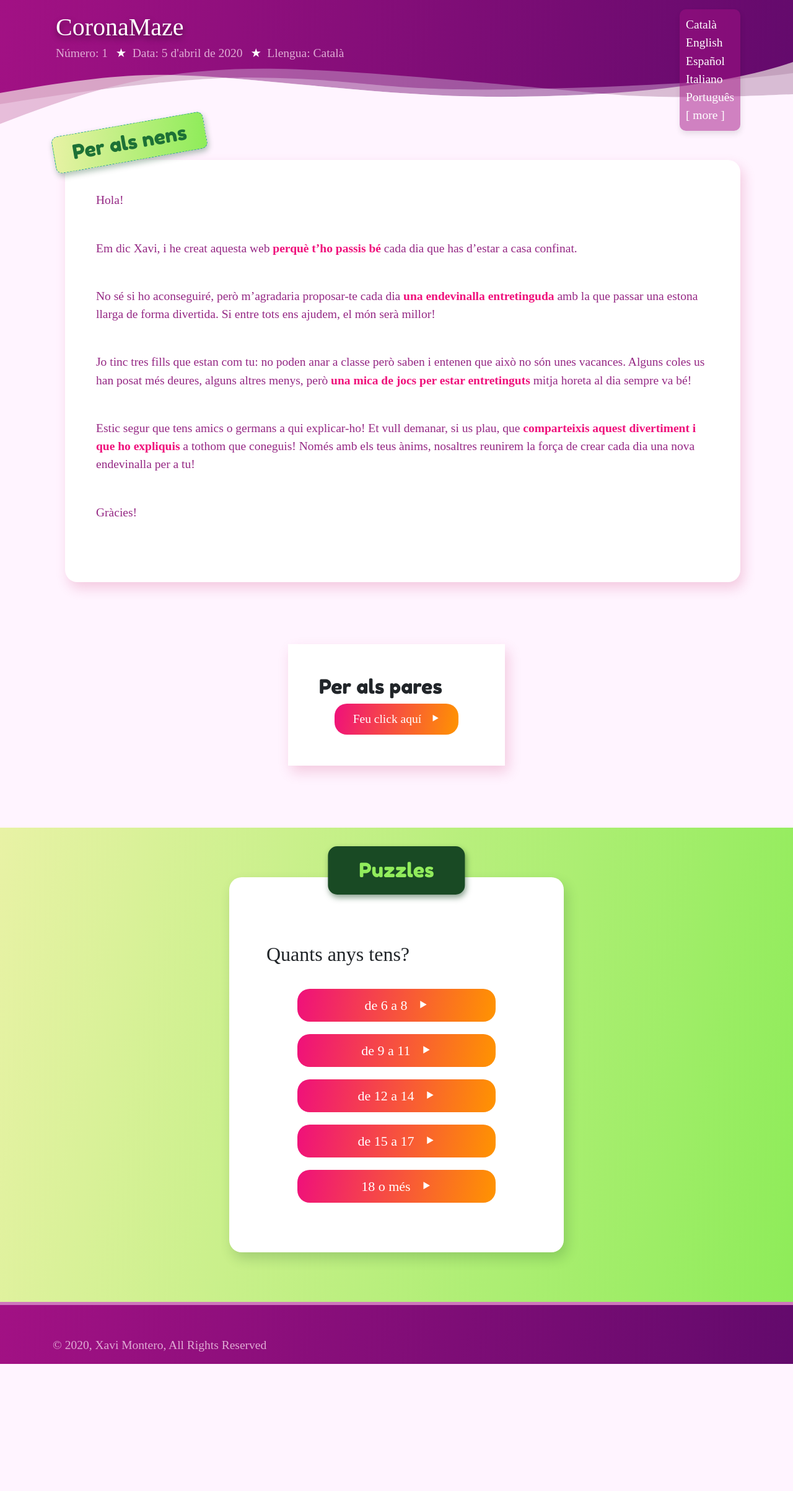
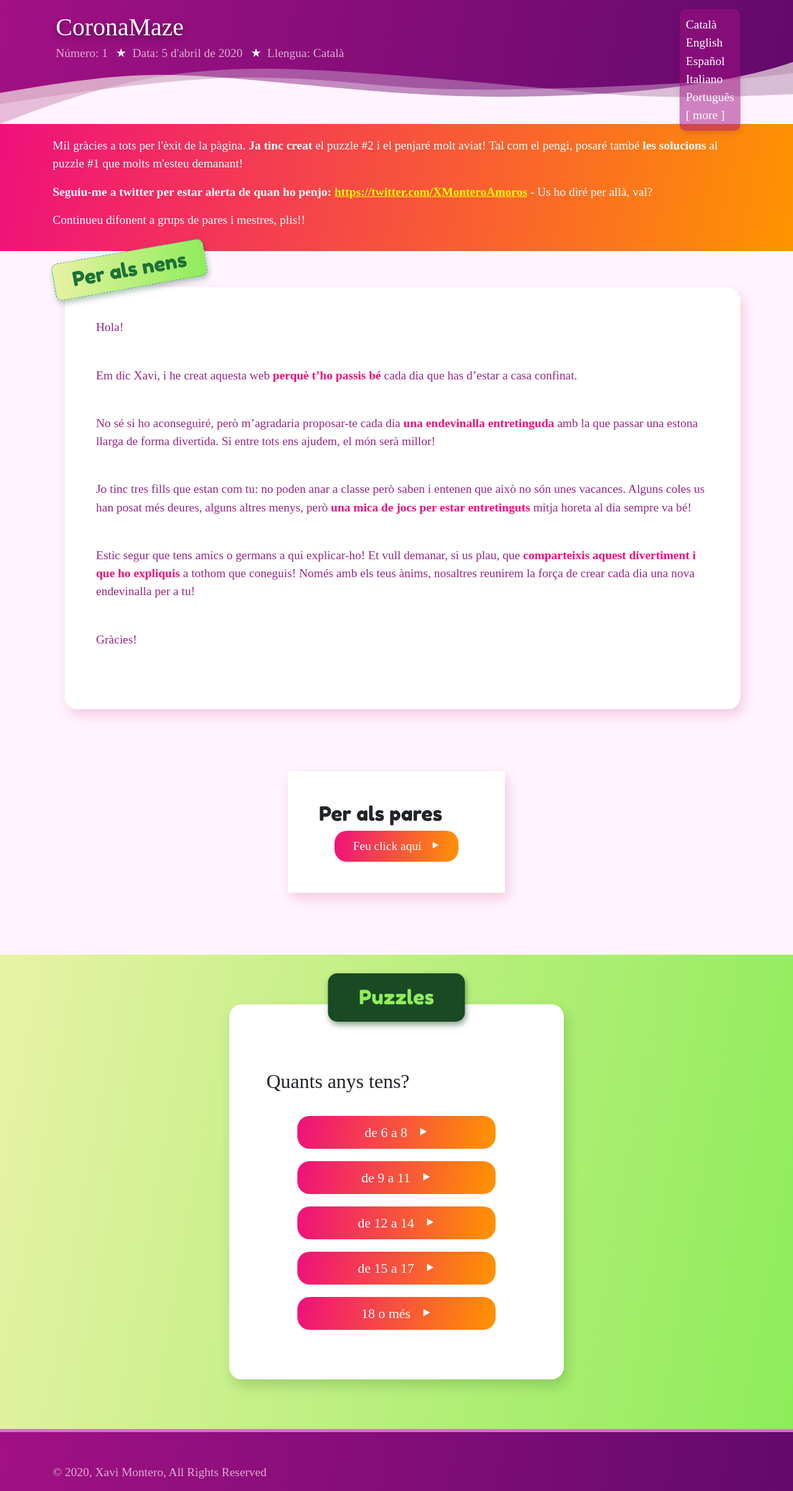
Before and after one commit to xmontero/coronamaze-com, a Jekyll site: the page built from ca/index.html, in a window 1280 px wide. Shown: the whole page at 62% size. Built offline with Jekyll 4.4.1, drawn with Linux system fonts in a browser that asks for light colours; nearby versions of some CDN libraries; some web fonts are replaced; before the commit the page ends 2200 px from its top, so only the background shows below that.

Commit message:
Adds an optional message in the frontpage, in function of the language.

```diff
--- /dev/null
+++ b/_data/messages.yml
@@ -0,0 +1,25 @@
+ca: |
+    <p>
+        Mil gràcies a tots per l'èxit de la pàgina.
+        <b>Ja tinc creat</b> el puzzle #2 i el penjaré molt aviat!
+        Tal com el pengi, posaré també <b>les solucions</b> al puzzle #1 que molts m'esteu demanant!
+    </p>
+    <p>
+        <b>Seguiu-me a twitter per estar alerta de quan ho penjo: <a target="_blank" href="https://twitter.com/XMonteroAmoros">https://twitter.com/XMonteroAmoros</a></b> - Us ho diré per allà, val?
+    </p>
+    <p>
+        Continueu difonent a grups de pares i mestres, plis!!
+    </p>
+
+es: |
+    <p>
+        Mil gracias a todos por el éxito de la página.
+        <b>Ya tengo creado</b> el puzzle #2 y lo colgaré muy pronto!
+        Tal como lo cuelgue, ¡pondré también <b>las soluciones</b> al puzzle #1 que muchos me estáis pidiendo!
+    </p>
+    <p>
+        <b>Seguidme en twitter para estar alerta de cuándo lo cuelgo: <a target="_blank" href="https://twitter.com/XMonteroAmoros">https://twitter.com/XMonteroAmoros</a></b> - Os lo diré por allá, ¿vale?
+    </p>
+    <p>
+        Continuad difundiéndolo a grupos de padres y profes, plis!!
+    </p>
--- a/_layouts/frontpage.html
+++ b/_layouts/frontpage.html
@@ -1,6 +1,11 @@
 ---
 layout: base
 ---
+{% if site.data.messages[ page.language ] != nil %}
+    <div class="cm_topHeaderMessagWrapper">
+        <div class="container">{{ site.data.messages[ page.language ] }}</div>
+    </div>
+{% endif %}
 <div class="container">
     <section id="cm_for-the-kids">
         <h2 class="cm_title">{{ page.forTheKids.title }}</h2>
--- a/_sass/base.scss
+++ b/_sass/base.scss
@@ -35,3 +35,16 @@ section
 {
     box-shadow: 0px 0px 0px 1px red;
 }
+
+.cm_topHeaderMessagWrapper
+{
+    background-image: $buttonBackground;
+    color: white;
+    padding: 20px;
+
+    a
+    {
+        color: yellow;
+        text-decoration: underline;
+    };
+}
```
